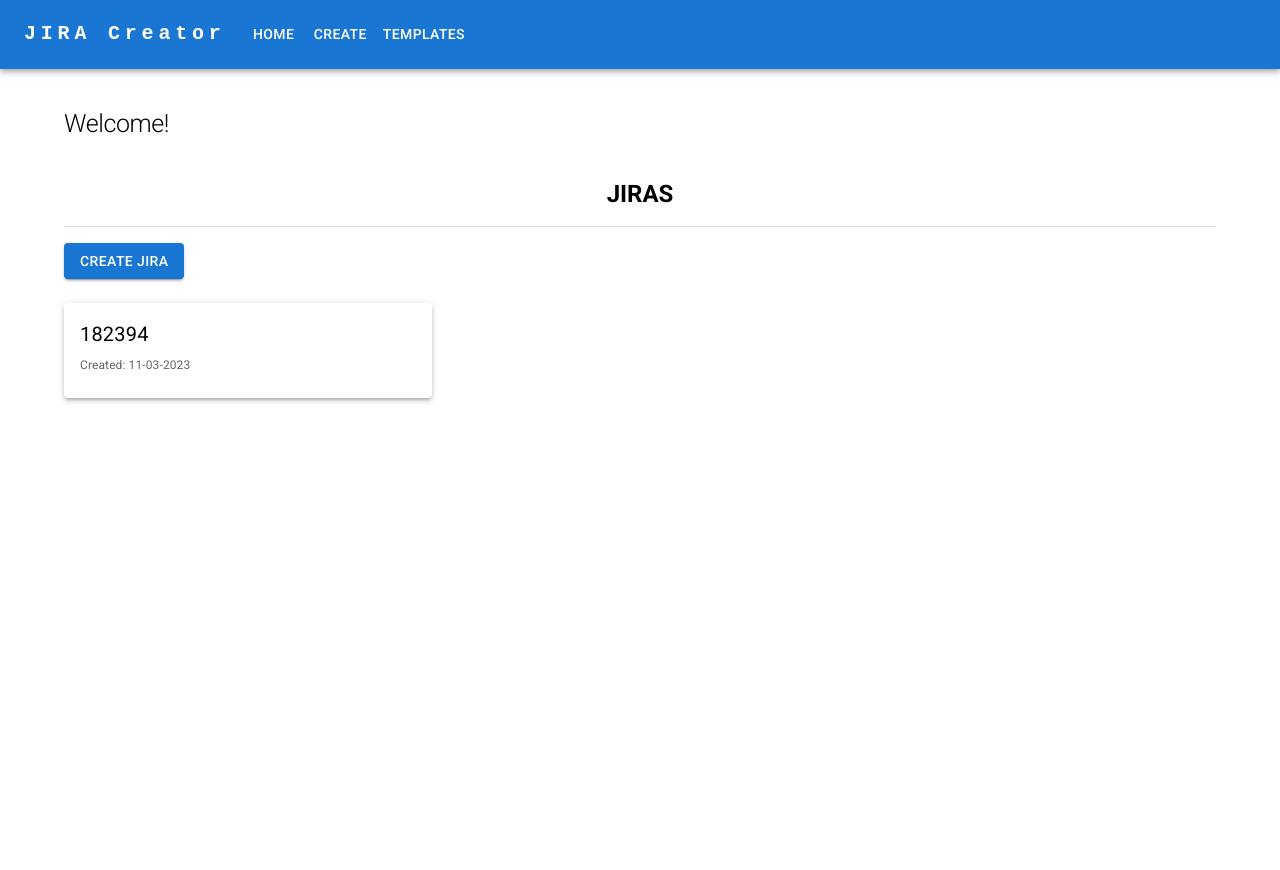
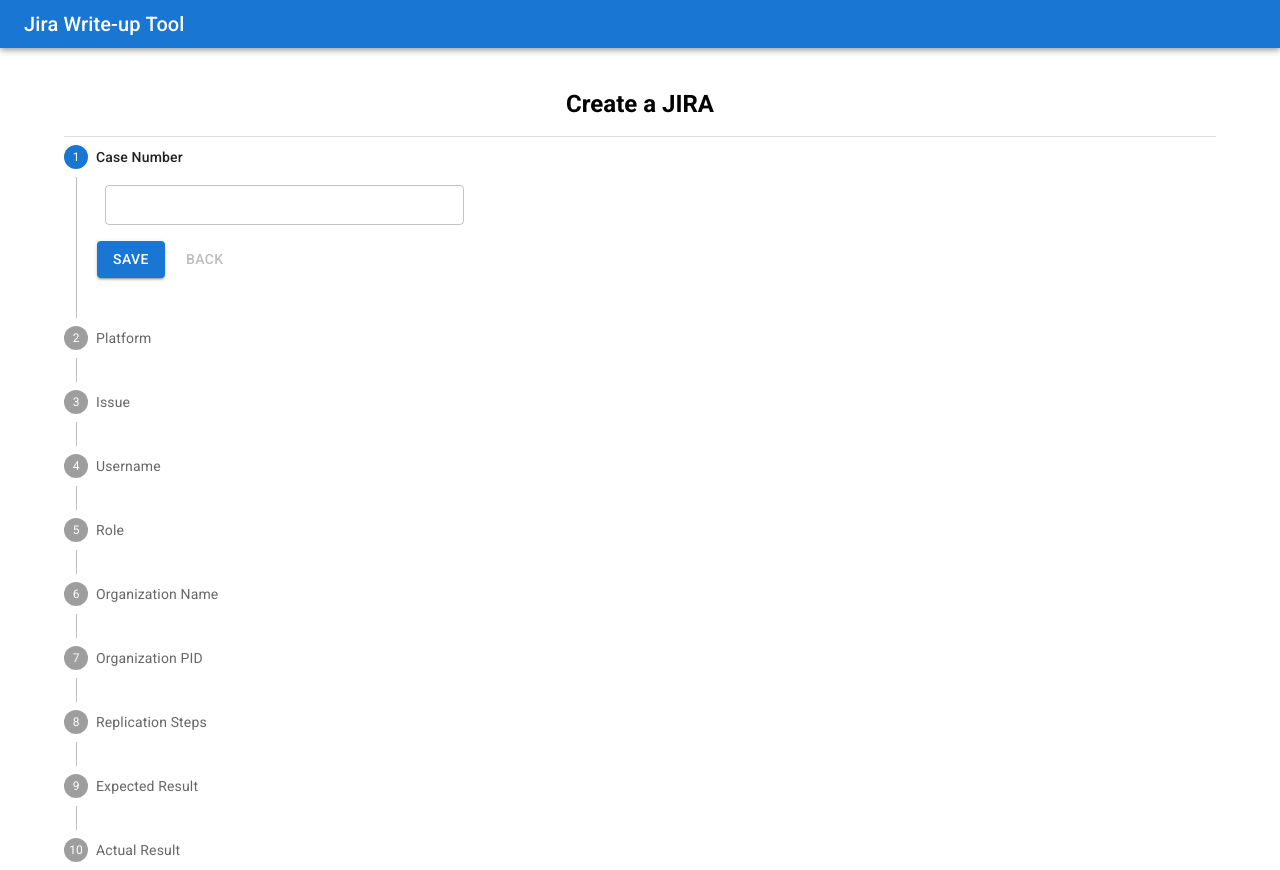
Before and after one commit to apb305/Jira-write-up-tool, a React (Vite) app: page / in a window 1280 px wide. Before the commit the page ends 800 px from the top, so only its background shows below. Built offline with nearby package versions, Linux system fonts and the light colour scheme.

Commit message:
Removed routes and updates to UI

```diff
--- a/index.html
+++ b/index.html
@@ -4,7 +4,7 @@
     <meta charset="UTF-8" />
     <link rel="icon" type="image/svg+xml" href="/vite.svg" />
     <meta name="viewport" content="width=device-width, initial-scale=1.0" />
-    <title>JIRA Creator</title>
+    <title>JIRA Write-up Tool</title>
   </head>
   <body>
     <div id="root"></div>
--- a/src/App.jsx
+++ b/src/App.jsx
@@ -1,10 +1,8 @@
 import { BrowserRouter, Routes, Route } from "react-router-dom";
 import AppNav from "./components/Navbar";
 import Home from "./pages/Home";
-import Create from "./pages/Create";
 import { ToastContainer } from "react-toastify";
-import 'react-toastify/dist/ReactToastify.css';
-
+import "react-toastify/dist/ReactToastify.css";
 
 function App() {
   return (
@@ -13,10 +11,13 @@ function App() {
         <AppNav />
         <Routes>
           <Route path="/" element={<Home />} />
-          <Route path="/create" element={<Create />} />
         </Routes>
       </BrowserRouter>
-      <ToastContainer autoClose={1500} hideProgressBar={true} position="top-center" />
+      <ToastContainer
+        autoClose={1500}
+        hideProgressBar={true}
+        position="top-center"
+      />
     </>
   );
 }
--- a/src/components/JiraStepsModal.jsx
+++ b/src/components/JiraStepsModal.jsx
@@ -2,7 +2,6 @@ import * as React from "react";
 import Dialog from "@mui/material/Dialog";
 import DialogActions from "@mui/material/DialogActions";
 import DialogContent from "@mui/material/DialogContent";
-import DialogTitle from "@mui/material/DialogTitle";
 import Button from "@mui/material/Button";
 import Typography from "@mui/material/Typography";
 import { toast } from "react-toastify";
@@ -49,10 +48,9 @@ export default function JiraStepsModal({ jiraData }) {
         aria-describedby="alert-dialog-description"
       >
         <DialogContent ref={dialogContentRef}>
-          <Typography variant="h5">
+          <Typography variant="h5" sx={{marginBottom: 2}}>
             <strong>JIRA Replication Steps</strong>
           </Typography>
-          {""}
           <Typography>
             <strong>Platform:</strong> {jiraData.platform}
           </Typography>
@@ -66,14 +64,14 @@ export default function JiraStepsModal({ jiraData }) {
           </Typography>
           {""}
           <Typography>
-            <strong>Username:</strong> {jiraData.username}
+            <strong>Username Information:</strong>
           </Typography>
-          <Typography>
-            <strong>Role:</strong> {jiraData.role}
-          </Typography>
-          <Typography>
-            <strong>Organization PID:</strong> {jiraData.pid}
-          </Typography>
+          {""}
+          <List>
+           <ListItem>- Username: {jiraData.username}</ListItem>
+           <ListItem>- Role: {jiraData.role}</ListItem>
+           <ListItem>- PID: {jiraData.pid}</ListItem>
+          </List>
           {""}
           <Typography>
             <strong>Replication Steps:</strong>
--- a/src/components/Jiras.jsx
+++ /dev/null
@@ -1,67 +0,0 @@
-import React, { useState } from "react";
-import {
-  Typography,
-  Card,
-  CardHeader,
-  CardContent,
-  Grid,
-  Avatar,
-} from "@mui/material";
-import { format } from "date-fns";
-import { Box } from "@mui/system";
-import { Link } from "react-router-dom";
-
-const userItems = [
-    {
-      _id: 1234,
-      caseNumber: 182394,
-      createdAt: new Date(),
-    },
-  ];
-
-export default function Jiras() {
-
-  return (
-    <div>
-      {userItems.length === 0 ? (
-        <Typography
-          variant="body2"
-          textAlign={"center"}
-          marginTop={5}
-          style={{ fontWeight: 700 }}
-        >
-          No items available
-        </Typography>
-      ) : (
-        <Box sx={{ flexGrow: 1, marginTop: 3 }}>
-          <Grid
-            container
-            spacing={{ xs: 2, md: 3 }}
-            columns={{ xs: 4, sm: 8, md: 12 }}
-          >
-            {userItems.map((data) => (
-              <Grid item xs={2} sm={4} md={4} key={data._id}>
-                <Card elevation={3}>
-                  {/* <CardMenu data={data} /> */}
-                  <CardContent>
-                    <Link
-                      to={`/trip/${data._id}`}
-                      style={{ textDecoration: "none", color: "black" }}
-                    >
-                      <Typography sx={{ fontSize: 20 }} gutterBottom noWrap>
-                        {data.caseNumber}
-                      </Typography>
-                    </Link>
-                    <Typography sx={{ fontSize: 12 }} color="text.secondary">
-                      Created: {format(new Date(data.createdAt), "MM-dd-yyyy")}
-                    </Typography>
-                  </CardContent>
-                </Card>
-              </Grid>
-            ))}
-          </Grid>
-        </Box>
-      )}
-    </div>
-  );
-}
--- a/src/components/Navbar.jsx
+++ b/src/components/Navbar.jsx
@@ -3,70 +3,17 @@ import AppBar from "@mui/material/AppBar";
 import Box from "@mui/material/Box";
 import Toolbar from "@mui/material/Toolbar";
 import Typography from "@mui/material/Typography";
-import Container from "@mui/material/Container";
-import Button from "@mui/material/Button";
 
-const pages = [
-  { pageName: "Home", pageLink: "/" },
-  { pageName: "Create", pageLink: "/create" },
-  { pageName: "Templates", pageLink: "/#" },
-];
-
-function ResponsiveAppBar() {
+export default function DenseAppBar() {
   return (
-    <AppBar position="static">
-      <Container maxWidth="xl">
-        <Toolbar disableGutters>
-          <Typography
-            variant="h6"
-            noWrap
-            component="a"
-            href="/"
-            sx={{
-              mr: 2,
-              display: { xs: "none", md: "flex" },
-              fontFamily: "monospace",
-              fontWeight: 700,
-              letterSpacing: ".3rem",
-              color: "inherit",
-              textDecoration: "none",
-            }}
-          >
-            JIRA Creator
+    <Box sx={{ flexGrow: 1 }}>
+      <AppBar position="static">
+        <Toolbar variant="dense">
+          <Typography variant="h6" color="inherit" component="div">
+            Jira Write-up Tool
           </Typography>
-
-          <Typography
-            variant="h5"
-            noWrap
-            component="a"
-            href="/"
-            sx={{
-              mr: 2,
-              display: { xs: "none", md: "none" },
-              flexGrow: 1.5,
-              fontFamily: "monospace",
-              fontWeight: 700,
-              letterSpacing: ".3rem",
-              color: "inherit",
-              textDecoration: "none",
-            }}
-          >
-            JIRA Creator
-          </Typography>
-          <Box sx={{ flexGrow: 1, display: { md: "'flex'" } }}>
-            {pages.map((page) => (
-              <Button
-                key={page.pageName}
-                href={page.pageLink}
-                sx={{ my: 2, color: "white" }}
-              >
-                {page.pageName}
-              </Button>
-            ))}
-          </Box>
         </Toolbar>
-      </Container>
-    </AppBar>
+      </AppBar>
+    </Box>
   );
 }
-export default ResponsiveAppBar;
--- a/src/components/ResetAlertDialog.jsx
+++ b/src/components/ResetAlertDialog.jsx
@@ -2,10 +2,7 @@ import React from "react";
 import Button from "@mui/material/Button";
 import Dialog from "@mui/material/Dialog";
 import DialogActions from "@mui/material/DialogActions";
-import DialogContent from "@mui/material/DialogContent";
-import DialogContentText from "@mui/material/DialogContentText";
 import DialogTitle from "@mui/material/DialogTitle";
-import { toast } from "react-toastify";
 
 export default function ResetAlertDialog({ handleReset }) {
   const [open, setOpen] = React.useState(false);
@@ -16,13 +13,13 @@ export default function ResetAlertDialog({ handleReset }) {
 
   const handleClose = () => {
     setOpen(false);
-  }
+  };
 
   return (
     <>
       <Button onClick={handleClickOpen} sx={{ mt: 1, mr: 1 }}>
-            Reset
-          </Button>
+        Reset
+      </Button>
       <Dialog
         open={open}
         onClose={handleClose}
@@ -32,11 +29,6 @@ export default function ResetAlertDialog({ handleReset }) {
         <DialogTitle id="alert-dialog-title">
           {"Are you sure you want to reset all fields?"}
         </DialogTitle>
-        <DialogContent>
-          <DialogContentText id="alert-dialog-description">
-            This change cannot be undone.
-          </DialogContentText>
-        </DialogContent>
         <DialogActions>
           <Button onClick={handleClose}>Cancel</Button>
           <Button onClick={handleReset} autoFocus>
--- a/src/pages/Create.jsx
+++ b/src/pages/Create.jsx
@@ -5,7 +5,6 @@ import { Typography, Divider, Container } from "@mui/material";
 export default function Create() {
   return (
     <div>
-      <Container maxWidth="lg">
         <Typography
           variant="h5"
           textAlign={"center"}
@@ -16,7 +15,6 @@ export default function Create() {
         </Typography>
         <Divider sx={{ marginTop: 2 }} />
         <JiraForm />
-      </Container>
     </div>
   );
 }
--- a/src/pages/Home.jsx
+++ b/src/pages/Home.jsx
@@ -1,42 +1,14 @@
 import React from "react";
-import {
-  Container,
-  Typography,
-  Divider,
-  Grid,
-  Backdrop,
-  CircularProgress,
-} from "@mui/material";
-import Button from "@mui/material/Button";
-import Jiras from "../components/Jiras";
-import JiraForm from "../components/JiraForm/JiraForm";
+import { Container, Grid } from "@mui/material";
+import Create from "./Create";
 
 export default function Home() {
   return (
     <>
       <Container maxWidth="lg">
-        <Typography
-          variant="h1"
-          textAlign={"left"}
-          marginTop={5}
-          style={{ fontSize: 25 }}
-        >
-          Welcome!
-        </Typography>
-
-        <Typography
-          variant="h5"
-          textAlign={"center"}
-          marginTop={5}
-          style={{ fontWeight: 700 }}
-        >
-         JIRAS
-        </Typography>
-        <Divider sx={{ marginTop: 2 }} />
         <Grid sx={{ marginTop: 2 }}>
-          <Button variant="contained" href="/create">Create Jira</Button>
+          <Create />
         </Grid>
-        <Jiras />
       </Container>
     </>
   );
```
Also changed, not shown: src/components/Search.jsx (deleted).
